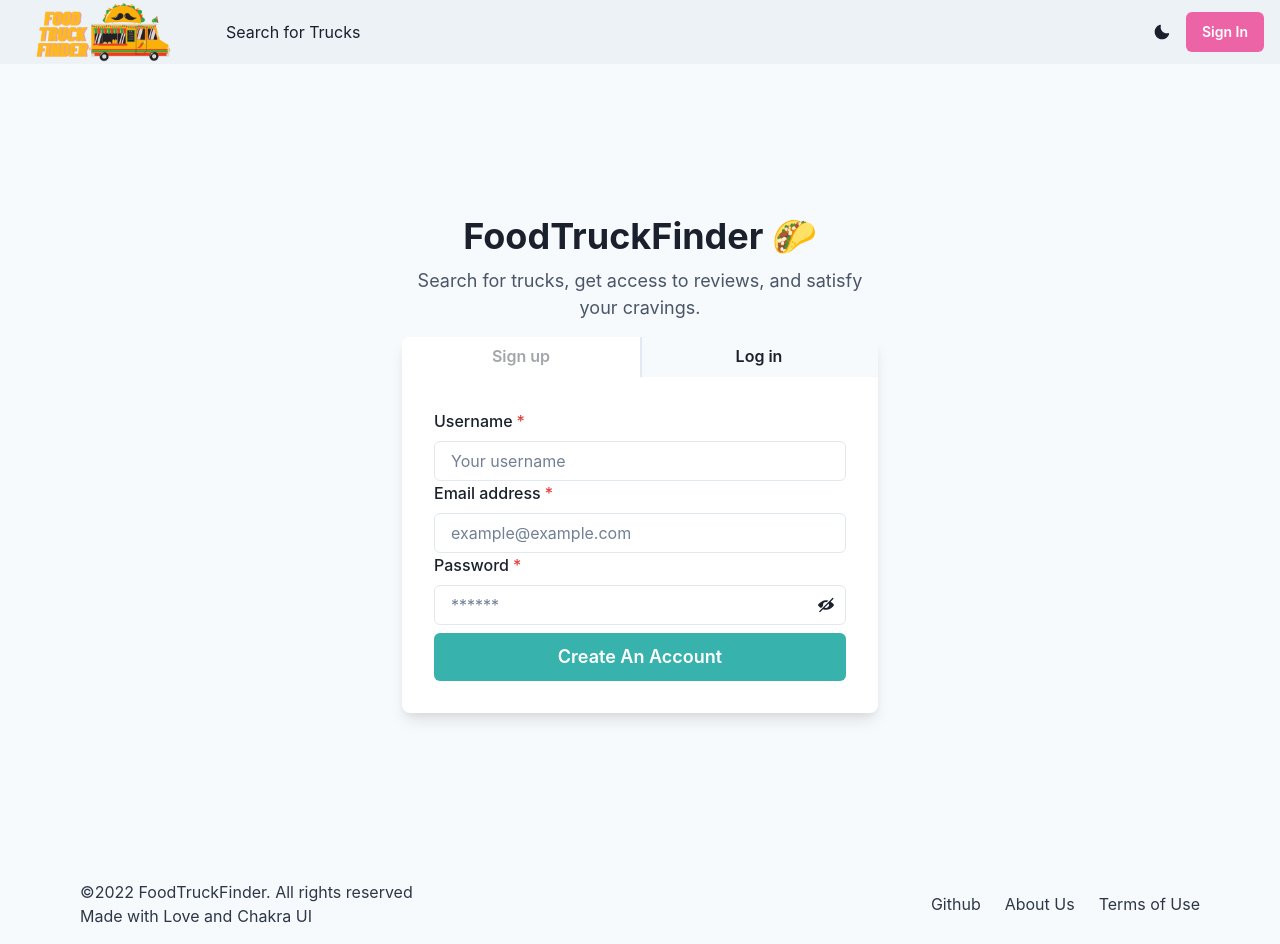
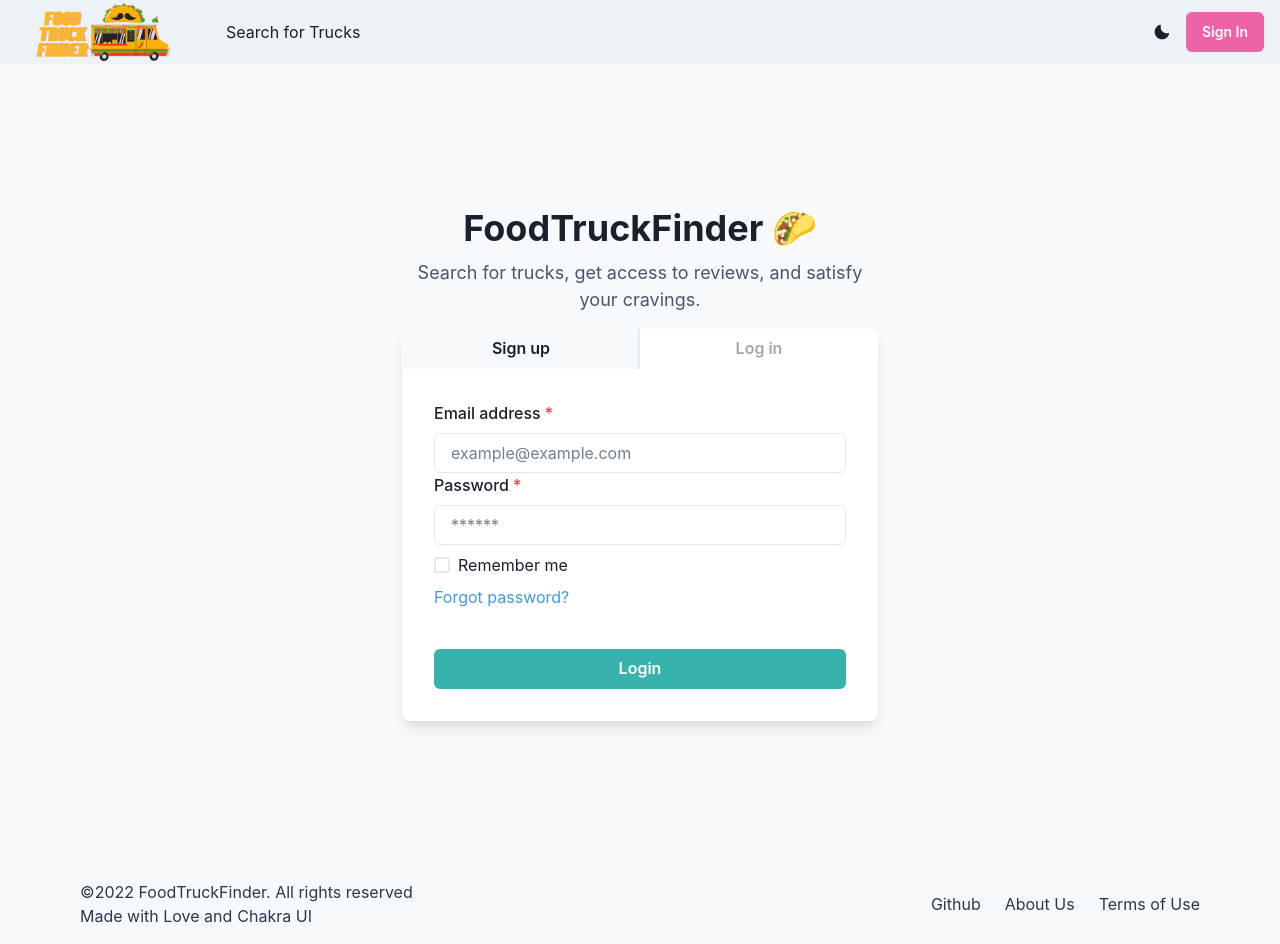
Before and after one commit to JFlo1981/FoodTruckFinder, a React (Create React App) app in the folder client/: page /portal in a window 1280 px wide. Both pictures are taken after a click on the button "Log in". Built offline with nearby package versions, Linux system fonts and the light colour scheme.

Commit message:
Adds toggle functionality for Portal

```diff
--- a/client/src/components/Login/index.js
+++ b/client/src/components/Login/index.js
@@ -50,7 +50,7 @@ const Login = () => {
     <Stack spacing={4}>
       <form onSubmit={handleFormSubmit}>
         {/* Email input */}
-        <FormControl id="email">
+        <FormControl id="email" isRequired>
           <FormLabel>Email address</FormLabel>
           <Input
             placeholder="example@example.com"
@@ -63,7 +63,7 @@ const Login = () => {
         </FormControl>
 
         {/* Password input */}
-        <FormControl id="password">
+        <FormControl id="password" isRequired>
           <FormLabel>Password</FormLabel>
           <Input
             type="password"
--- a/client/src/components/Signup/index.js
+++ b/client/src/components/Signup/index.js
@@ -110,7 +110,7 @@ const Signup = () => {
           </FormControl>
 
           {/* Submit Button */}
-          <Stack spacing={10} pt={2}>
+          <Stack spacing={10} pt={2} marginTop={5}>
             <Button
               type="submit"
               size="lg"
--- a/client/src/pages/Portal.js
+++ b/client/src/pages/Portal.js
@@ -30,9 +30,10 @@ const Portal = () => {
         borderRadius="0px"
         variant="ghost"
         className="loginToggle"
-        bg={"#f7fafc"}
+        bg={useColorModeValue("#f7fafc", "gray.600")}
         _hover={{ bg: "#E2E8F0" }}
         boxShadow={"inset 2px 0px 1px #E2E8F0"}
+        onClick={isOpen ? onClose : onOpen}
       >
         Log in
       </Button>
@@ -45,9 +46,10 @@ const Portal = () => {
         borderRadius="0px"
         variant="ghost"
         className="loginToggle"
-        bg={"#f7fafc"}
+        bg={useColorModeValue("#f7fafc", "gray.600")}
         _hover={{ bg: "#E2E8F0" }}
         boxShadow={"inset -2px 0px 1px #E2E8F0"}
+        onClick={isOpen ? onClose : onOpen}
       >
         Sign up
       </Button>
@@ -83,11 +85,8 @@ const Portal = () => {
             bg={useColorModeValue("white", "gray.700")}
             boxShadow={"lg"}
           >
-            {signupActive}
-            <Box p={8}>
-              <Signup />
-              {/* <Login /> */}
-            </Box>
+            {isOpen ? loginActive : signupActive}
+            <Box p={8}>{isOpen ? <Login /> : <Signup />}</Box>
           </Box>
           {/* Login Link */}
           {/* <Stack pt={6}>
```
